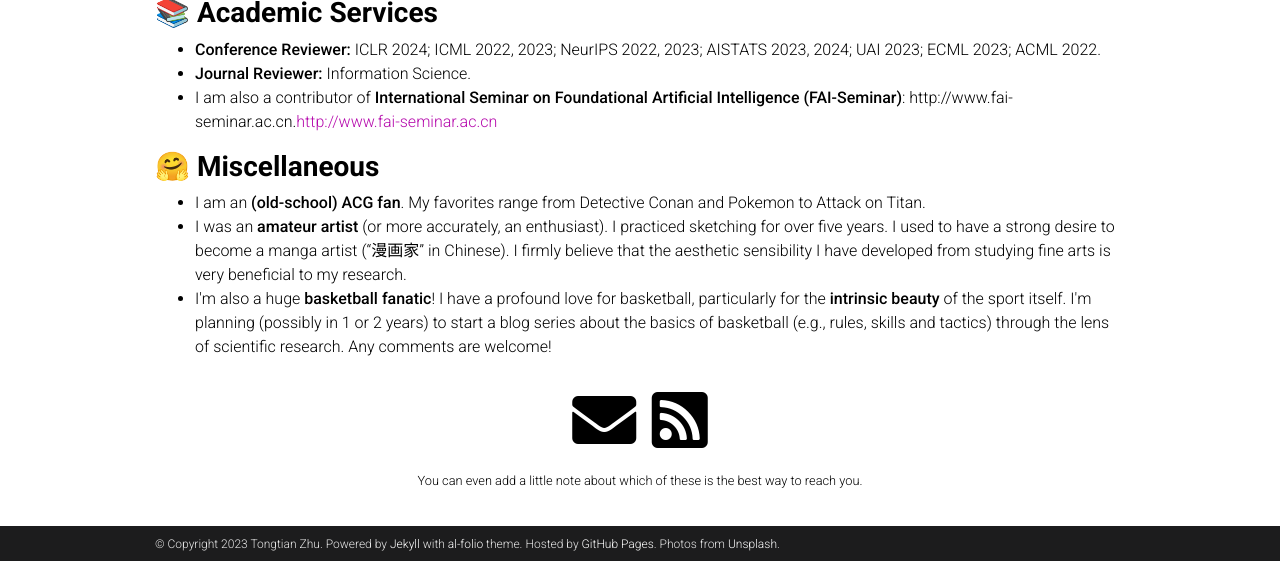
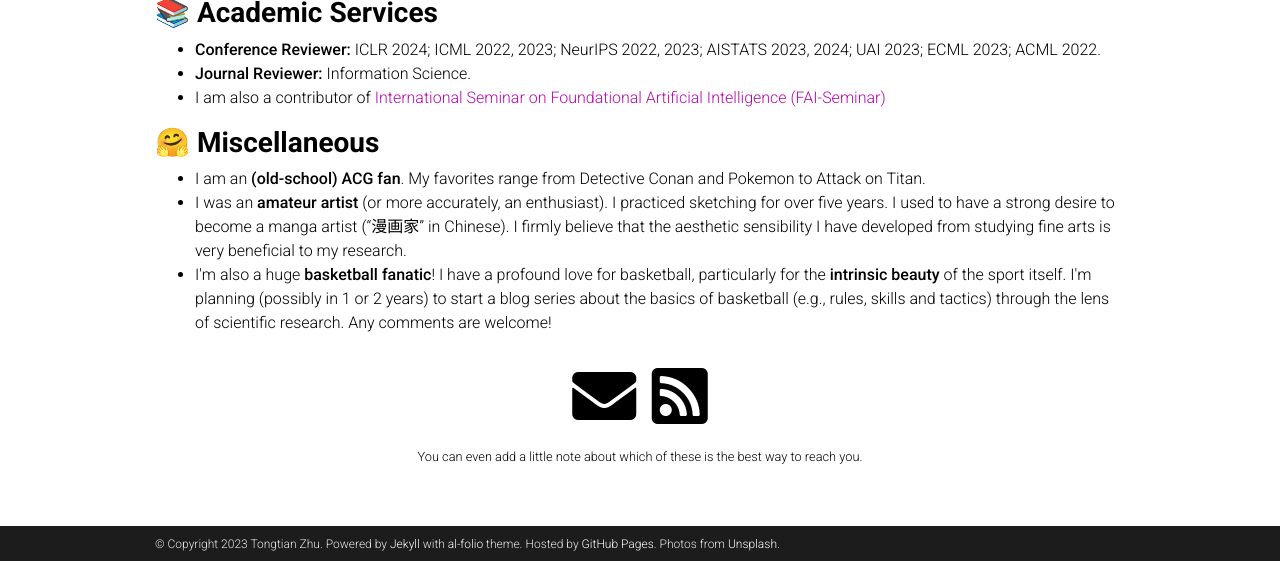
Before and after one commit to Raiden-Zhu/Raiden-Zhu.github.io, a Jekyll site: the page built from _pages/about.md, in a window 1280 px wide and 900 px high, scrolled down 1553 px, cut to the strip 339-900 px from the top of the window. Built offline with Jekyll 4.4.1, drawn with Linux system fonts in a browser that asks for light colours; full-size pictures stand in for the smaller copies a plugin makes; comment, search, counter and statistics services are not loaded; a style sheet for code colours, icons or effects is not loaded; some of the changed lines change nothing that is shown.

Commit message:
Update about.html

```diff
--- a/_layouts/about.html
+++ b/_layouts/about.html
@@ -66,7 +66,7 @@ layout: default
             <ul>
                   <li><strong>Conference Reviewer:</strong> ICLR 2024; ICML 2022, 2023; NeurIPS 2022, 2023; AISTATS 2023, 2024; UAI 2023; ECML 2023; ACML 2022.</li>
                   <li><strong>Journal Reviewer:</strong> Information Science.</li>
-                  <li>I am also a contributor of <strong>International Seminar on Foundational Artificial Intelligence (FAI-Seminar)</strong>: http://www.fai-seminar.ac.cn.<a href="http://www.fai-seminar.ac.cn">http://www.fai-seminar.ac.cn</a></li>
+                  <li>I am also a contributor of <a href="http://www.fai-seminar.ac.cn">International Seminar on Foundational Artificial Intelligence (FAI-Seminar)</a></li>
             </ul>
 
           <!-- Miscellaneous -->
```
